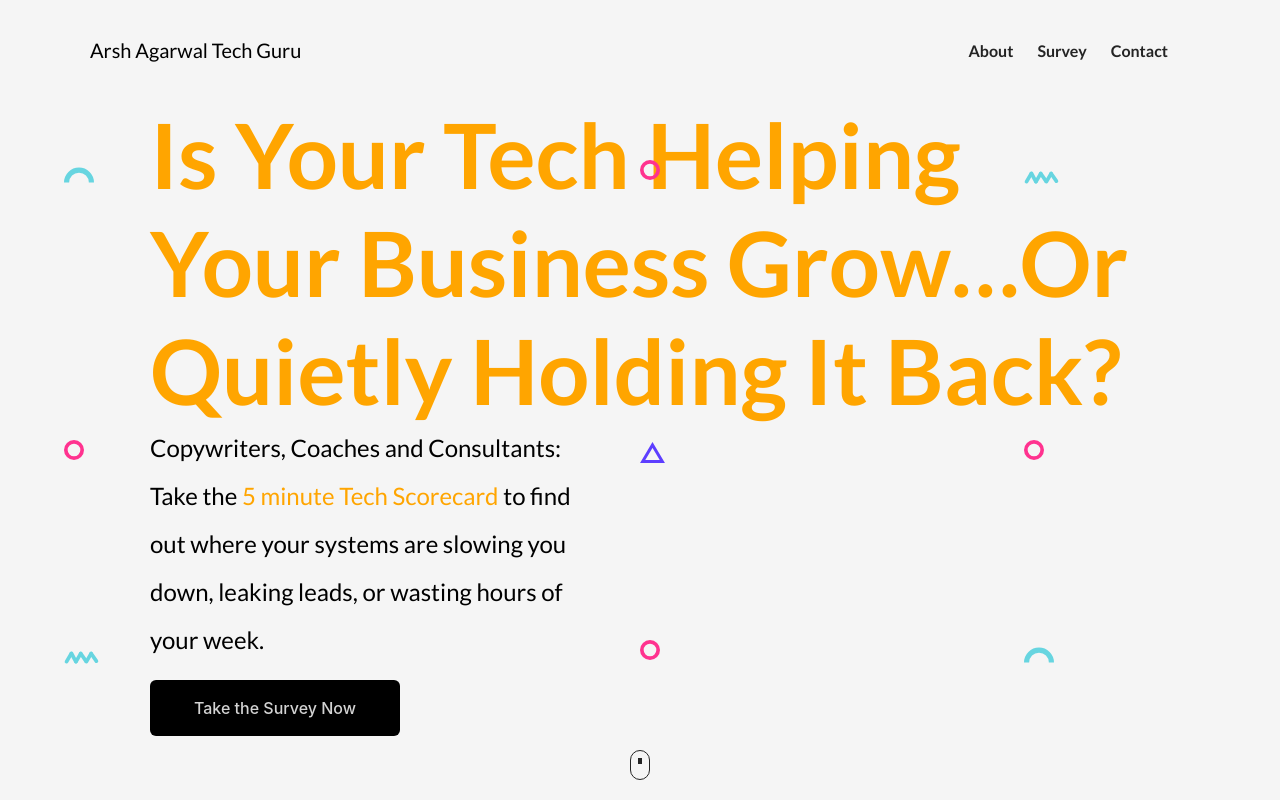
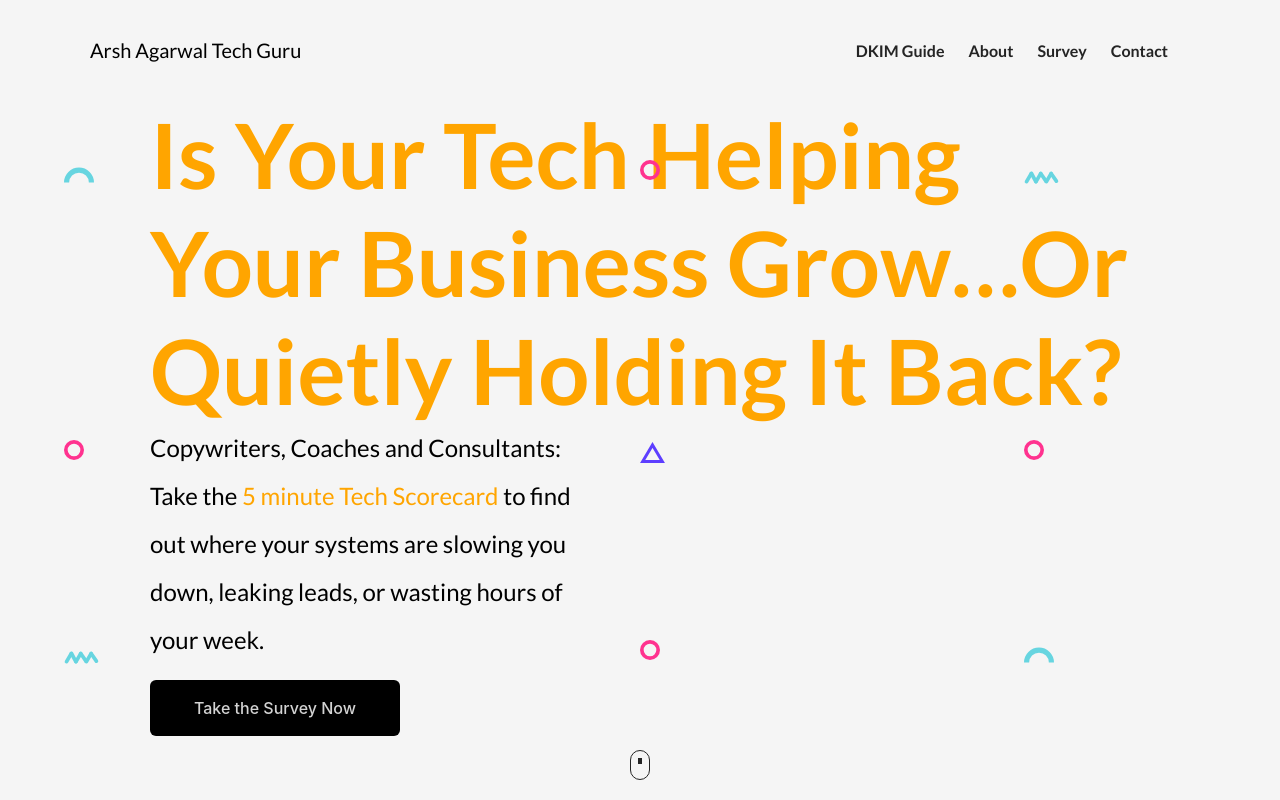
Before and after one commit to arshie26/techgurusurvey, a plain HTML site: page index.html in a window 1280 px wide. Shown: the top 800 px of the page. Drawn offline with nearby package versions, Linux system fonts and the light colour scheme.

Commit message:
Added working DKIM Guide link

```diff
--- a/index.html
+++ b/index.html
@@ -24,6 +24,14 @@
 
             <p class="logo__container">Arsh Agarwal Tech Guru</p>
             <ul class="nav__link--list">
+                <li class="nav__link">
+                    <a class="
+                    nav__link--anchor
+                    link__hover-effect
+                    link__hover-effect--black
+                    nav__link--mobile
+                    " href="DKIM.pdf">DKIM Guide</a>
+                </li>
                 <li class="nav__link">
                     <a class="
                     nav__link--anchor
```
